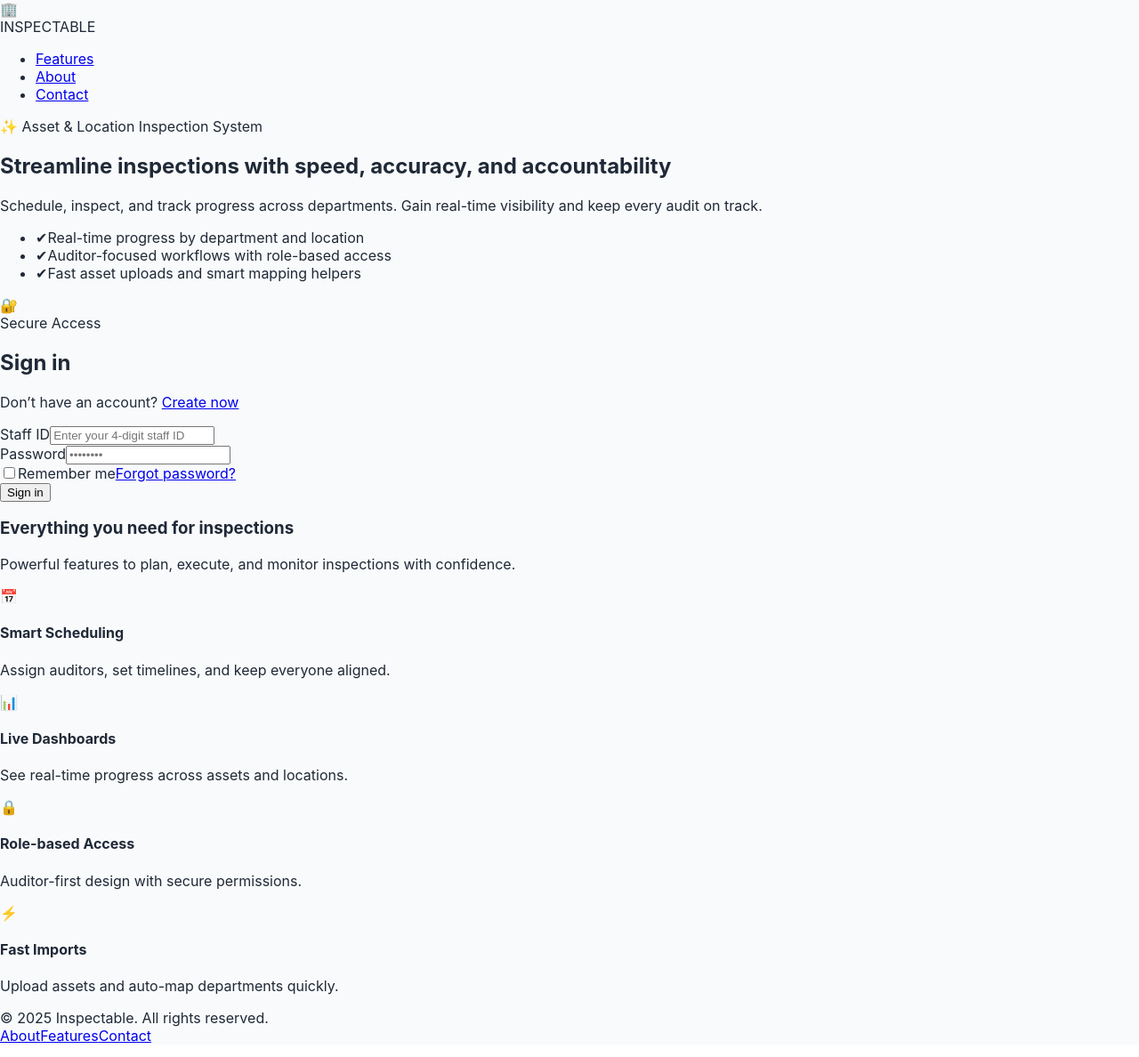
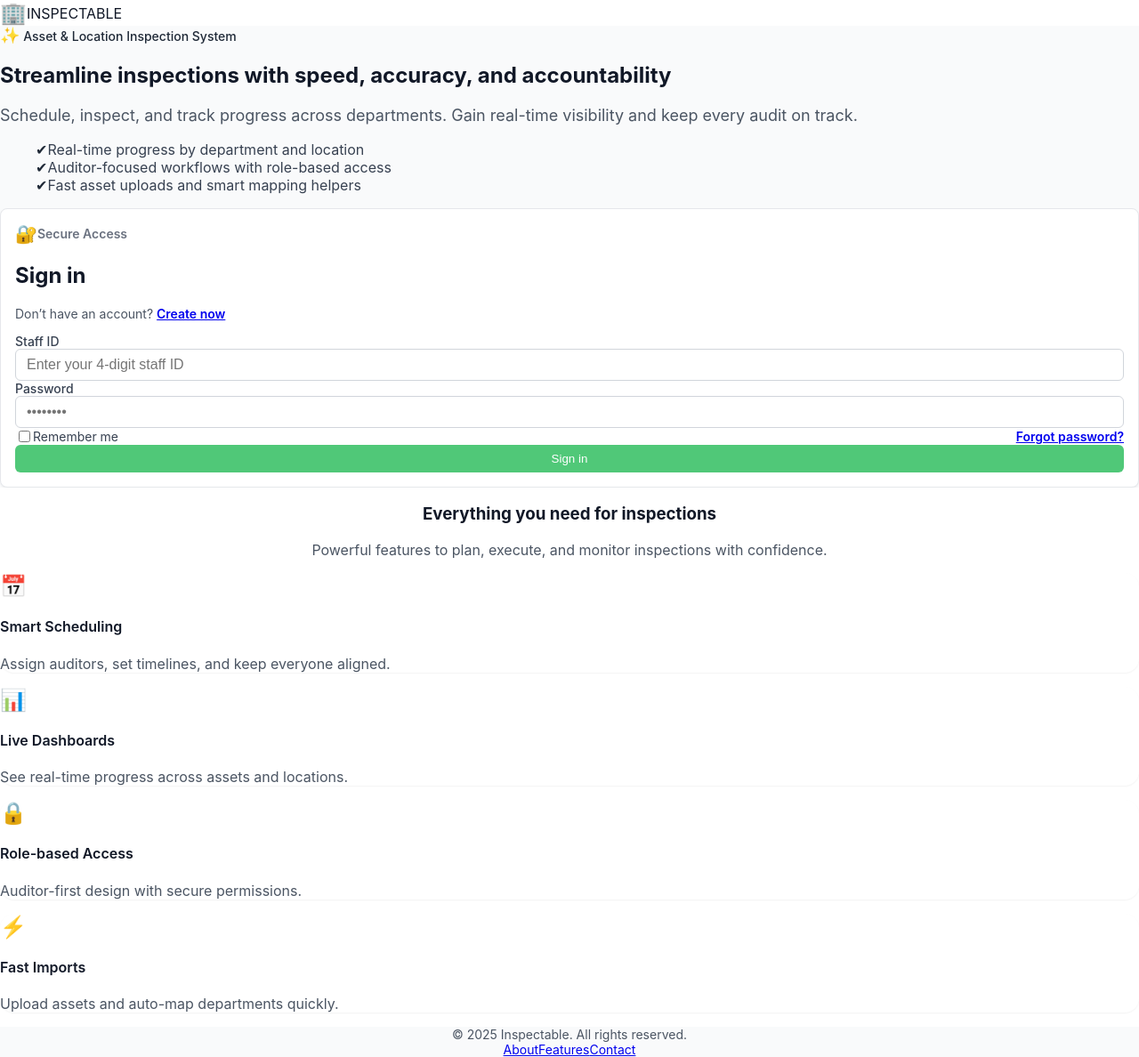
Before and after one commit to wilsonintai76/inspection-management-system, a Vue app in the folder vue-frontend/: page /login in a window 1280 px wide. Shown: the whole page at 89% size. Built offline with nearby package versions, Linux system fonts and the light colour scheme.

Commit message:
fix(ui): Remove tw- prefix from Tailwind config and all classes for proper DaisyUI styling

```diff
--- a/vue-frontend/src/views/Login.vue
+++ b/vue-frontend/src/views/Login.vue
@@ -1,67 +1,67 @@
 <template>
-  <div class="tw-min-h-screen tw-bg-gradient-to-b tw-from-indigo-50 tw-to-white tw-flex tw-flex-col">
+  <div class="min-h-screen bg-gradient-to-b from-indigo-50 to-white flex flex-col">
     <!-- Top Nav -->
-    <header class="tw-sticky tw-top-0 tw-z-20 tw-bg-white tw-border-b tw-border-gray-200 tw-backdrop-blur">
-      <nav class="tw-navbar tw-max-w-7xl tw-mx-auto tw-px-6 tw-h-16">
-        <div class="tw-navbar-start tw-flex tw-items-center tw-gap-3">
-          <div class="tw-text-2xl">🏢</div>
-          <div class="tw-font-extrabold tw-text-gray-900">INSPECTABLE</div>
+    <header class="sticky top-0 z-20 bg-white border-b border-gray-200 backdrop-blur">
+      <nav class="navbar max-w-7xl mx-auto px-6 h-16">
+        <div class="navbar-start flex items-center gap-3">
+          <div class="text-2xl">🏢</div>
+          <div class="font-extrabold text-gray-900">INSPECTABLE</div>
         </div>
-        <ul class="tw-navbar-end tw-hidden md:tw-flex tw-items-center tw-gap-6 tw-text-sm tw-text-gray-600">
-          <li><a href="#features" class="tw-hover:tw-text-gray-900 tw-transition-colors">Features</a></li>
-          <li><a href="#about" class="tw-hover:tw-text-gray-900 tw-transition-colors">About</a></li>
-          <li><a href="#contact" class="tw-hover:tw-text-gray-900 tw-transition-colors">Contact</a></li>
+        <ul class="navbar-end hidden md:flex items-center gap-6 text-sm text-gray-600">
+          <li><a href="#features" class="hover:text-gray-900 transition-colors">Features</a></li>
+          <li><a href="#about" class="hover:text-gray-900 transition-colors">About</a></li>
+          <li><a href="#contact" class="hover:text-gray-900 transition-colors">Contact</a></li>
         </ul>
       </nav>
     </header>
 
     <!-- Hero with login form -->
-    <section class="tw-flex-1">
-      <div class="tw-max-w-7xl tw-mx-auto tw-grid tw-grid-cols-1 lg:tw-grid-cols-2 tw-gap-12 tw-items-center tw-px-6 tw-pt-16 tw-pb-12">
+    <section class="flex-1">
+      <div class="max-w-7xl mx-auto grid grid-cols-1 lg:grid-cols-2 gap-12 items-center px-6 pt-16 pb-12">
         <!-- Marketing copy -->
         <div>
-          <span class="tw-inline-flex tw-items-center tw-gap-2 tw-text-indigo-700 tw-bg-indigo-100 tw-px-3 tw-py-1 tw-rounded-full tw-text-sm tw-font-medium">
-            <span class="tw-text-lg">✨</span> Asset & Location Inspection System
+          <span class="inline-flex items-center gap-2 text-indigo-700 bg-indigo-100 px-3 py-1 rounded-full text-sm font-medium">
+            <span class="text-lg">✨</span> Asset & Location Inspection System
           </span>
-          <h1 class="tw-mt-4 tw-text-4xl sm:tw-text-5xl tw-font-extrabold tw-text-gray-900 tw-leading-tight">
+          <h1 class="mt-4 text-4xl sm:text-5xl font-extrabold text-gray-900 leading-tight">
             Streamline inspections with speed, accuracy, and accountability
           </h1>
-          <p class="tw-mt-4 tw-text-gray-600 tw-text-lg">
+          <p class="mt-4 text-gray-600 text-lg">
             Schedule, inspect, and track progress across departments. Gain real-time visibility and keep every audit on track.
           </p>
 
-          <ul class="tw-mt-6 tw-space-y-3">
-            <li class="tw-flex tw-items-start tw-gap-3">
-              <span class="tw-text-green-600">✔</span>
-              <span class="tw-text-gray-700">Real-time progress by department and location</span>
+          <ul class="mt-6 space-y-3">
+            <li class="flex items-start gap-3">
+              <span class="text-green-600">✔</span>
+              <span class="text-gray-700">Real-time progress by department and location</span>
             </li>
-            <li class="tw-flex tw-items-start tw-gap-3">
-              <span class="tw-text-green-600">✔</span>
-              <span class="tw-text-gray-700">Auditor-focused workflows with role-based access</span>
+            <li class="flex items-start gap-3">
+              <span class="text-green-600">✔</span>
+              <span class="text-gray-700">Auditor-focused workflows with role-based access</span>
             </li>
-            <li class="tw-flex tw-items-start tw-gap-3">
-              <span class="tw-text-green-600">✔</span>
-              <span class="tw-text-gray-700">Fast asset uploads and smart mapping helpers</span>
+            <li class="flex items-start gap-3">
+              <span class="text-green-600">✔</span>
+              <span class="text-gray-700">Fast asset uploads and smart mapping helpers</span>
             </li>
           </ul>
         </div>
 
         <!-- Login card -->
-        <div class="tw-card tw-bg-white tw-shadow-xl tw-border tw-border-gray-100 tw-p-8 tw-relative">
-          <div class="tw-flex tw-items-center tw-gap-2 tw-mb-4">
-            <div class="tw-text-xl">🔐</div>
-            <div class="tw-text-sm tw-font-semibold tw-text-gray-500">Secure Access</div>
+        <div class="card bg-white shadow-xl border border-gray-100 p-8 relative">
+          <div class="flex items-center gap-2 mb-4">
+            <div class="text-xl">🔐</div>
+            <div class="text-sm font-semibold text-gray-500">Secure Access</div>
           </div>
 
-          <h2 class="tw-text-2xl tw-font-bold tw-text-gray-900">Sign in</h2>
-          <p class="tw-text-sm tw-text-gray-600 tw-mt-1">
+          <h2 class="text-2xl font-bold text-gray-900">Sign in</h2>
+          <p class="text-sm text-gray-600 mt-1">
             Don’t have an account?
-            <router-link to="/register" class="tw-text-indigo-600 hover:tw-text-indigo-700 tw-font-semibold">Create now</router-link>
+            <router-link to="/register" class="text-indigo-600 hover:text-indigo-700 font-semibold">Create now</router-link>
           </p>
 
-          <form class="tw-mt-6 tw-space-y-4" @submit.prevent="handleLogin">
+          <form class="mt-6 space-y-4" @submit.prevent="handleLogin">
             <div>
-              <label for="staff-id" class="tw-block tw-text-sm tw-font-medium tw-text-gray-700">Staff ID</label>
+              <label for="staff-id" class="block text-sm font-medium text-gray-700">Staff ID</label>
               <input
                 id="staff-id"
                 v-model="staffId"
@@ -71,12 +71,12 @@
                 maxlength="4"
                 pattern="\\d{4}"
                 autocomplete="username"
-                class="tw-input tw-input-bordered tw-mt-1 tw-w-full"
+                class="input input-bordered mt-1 w-full"
               />
             </div>
 
             <div>
-              <label for="password" class="tw-block tw-text-sm tw-font-medium tw-text-gray-700">Password</label>
+              <label for="password" class="block text-sm font-medium text-gray-700">Password</label>
               <input
                 id="password"
                 v-model="password"
@@ -84,31 +84,31 @@
                 placeholder="••••••••"
                 required
                 autocomplete="current-password"
-                class="tw-input tw-input-bordered tw-mt-1 tw-w-full"
+                class="input input-bordered mt-1 w-full"
               />
             </div>
 
-            <div class="tw-flex tw-items-center tw-justify-between">
-              <label class="tw-flex tw-items-center tw-gap-2 tw-text-sm tw-text-gray-700">
-                <input type="checkbox" v-model="rememberMe" class="tw-checkbox tw-checkbox-primary" />
+            <div class="flex items-center justify-between">
+              <label class="flex items-center gap-2 text-sm text-gray-700">
+                <input type="checkbox" v-model="rememberMe" class="checkbox checkbox-primary" />
                 <span>Remember me</span>
               </label>
-              <router-link to="/forgot-password" class="tw-text-sm tw-text-indigo-600 hover:tw-text-indigo-700 tw-font-semibold">Forgot password?</router-link>
+              <router-link to="/forgot-password" class="text-sm text-indigo-600 hover:text-indigo-700 font-semibold">Forgot password?</router-link>
             </div>
 
             <button type="submit" :disabled="isLoading"
-              class="tw-btn tw-btn-primary tw-w-full">
+              class="btn btn-primary w-full">
               <span v-if="!isLoading">Sign in</span>
-              <span v-else class="tw-inline-flex tw-items-center tw-gap-2">
-                <svg class="tw-animate-spin tw-h-4 tw-w-4 tw-text-white" xmlns="http://www.w3.org/2000/svg" fill="none" viewBox="0 0 24 24">
-                  <circle class="tw-opacity-25" cx="12" cy="12" r="10" stroke="currentColor" stroke-width="4" />
-                  <path class="tw-opacity-75" fill="currentColor" d="M4 12a8 8 0 018-8v4a4 4 0 00-4 4H4z" />
+              <span v-else class="inline-flex items-center gap-2">
+                <svg class="animate-spin h-4 w-4 text-white" xmlns="http://www.w3.org/2000/svg" fill="none" viewBox="0 0 24 24">
+                  <circle class="opacity-25" cx="12" cy="12" r="10" stroke="currentColor" stroke-width="4" />
+                  <path class="opacity-75" fill="currentColor" d="M4 12a8 8 0 018-8v4a4 4 0 00-4 4H4z" />
                 </svg>
                 Signing in...
               </span>
             </button>
 
-            <div v-if="error" class="tw-alert tw-alert-error">
+            <div v-if="error" class="alert alert-error">
               <span>{{ error }}</span>
             </div>
           </form>
@@ -117,44 +117,44 @@
     </section>
 
     <!-- Features -->
-    <section id="features" class="tw-py-16 tw-bg-white">
-      <div class="tw-max-w-7xl tw-mx-auto tw-px-6">
-        <h3 class="tw-text-3xl tw-font-bold tw-text-gray-900 tw-text-center">Everything you need for inspections</h3>
-        <p class="tw-text-gray-600 tw-text-center tw-mt-2">Powerful features to plan, execute, and monitor inspections with confidence.</p>
+    <section id="features" class="py-16 bg-white">
+      <div class="max-w-7xl mx-auto px-6">
+        <h3 class="text-3xl font-bold text-gray-900 text-center">Everything you need for inspections</h3>
+        <p class="text-gray-600 text-center mt-2">Powerful features to plan, execute, and monitor inspections with confidence.</p>
 
-        <div class="tw-mt-10 tw-grid tw-grid-cols-1 md:tw-grid-cols-2 lg:tw-grid-cols-4 tw-gap-6">
-          <div class="tw-border tw-border-gray-200 tw-rounded-xl tw-p-6 tw-bg-white tw-shadow-sm">
-            <div class="tw-text-2xl">📅</div>
-            <h4 class="tw-mt-3 tw-font-semibold tw-text-gray-900">Smart Scheduling</h4>
-            <p class="tw-text-gray-600 tw-mt-1">Assign auditors, set timelines, and keep everyone aligned.</p>
+        <div class="mt-10 grid grid-cols-1 md:grid-cols-2 lg:grid-cols-4 gap-6">
+          <div class="border border-gray-200 rounded-xl p-6 bg-white shadow-sm">
+            <div class="text-2xl">📅</div>
+            <h4 class="mt-3 font-semibold text-gray-900">Smart Scheduling</h4>
+            <p class="text-gray-600 mt-1">Assign auditors, set timelines, and keep everyone aligned.</p>
           </div>
-          <div class="tw-border tw-border-gray-200 tw-rounded-xl tw-p-6 tw-bg-white tw-shadow-sm">
-            <div class="tw-text-2xl">📊</div>
-            <h4 class="tw-mt-3 tw-font-semibold tw-text-gray-900">Live Dashboards</h4>
-            <p class="tw-text-gray-600 tw-mt-1">See real-time progress across assets and locations.</p>
+          <div class="border border-gray-200 rounded-xl p-6 bg-white shadow-sm">
+            <div class="text-2xl">📊</div>
+            <h4 class="mt-3 font-semibold text-gray-900">Live Dashboards</h4>
+            <p class="text-gray-600 mt-1">See real-time progress across assets and locations.</p>
           </div>
-          <div class="tw-border tw-border-gray-200 tw-rounded-xl tw-p-6 tw-bg-white tw-shadow-sm">
-            <div class="tw-text-2xl">🔒</div>
-            <h4 class="tw-mt-3 tw-font-semibold tw-text-gray-900">Role-based Access</h4>
-            <p class="tw-text-gray-600 tw-mt-1">Auditor-first design with secure permissions.</p>
+          <div class="border border-gray-200 rounded-xl p-6 bg-white shadow-sm">
+            <div class="text-2xl">🔒</div>
+            <h4 class="mt-3 font-semibold text-gray-900">Role-based Access</h4>
+            <p class="text-gray-600 mt-1">Auditor-first design with secure permissions.</p>
           </div>
-          <div class="tw-border tw-border-gray-200 tw-rounded-xl tw-p-6 tw-bg-white tw-shadow-sm">
-            <div class="tw-text-2xl">⚡</div>
-            <h4 class="tw-mt-3 tw-font-semibold tw-text-gray-900">Fast Imports</h4>
-            <p class="tw-text-gray-600 tw-mt-1">Upload assets and auto-map departments quickly.</p>
+          <div class="border border-gray-200 rounded-xl p-6 bg-white shadow-sm">
+            <div class="text-2xl">⚡</div>
+            <h4 class="mt-3 font-semibold text-gray-900">Fast Imports</h4>
+            <p class="text-gray-600 mt-1">Upload assets and auto-map departments quickly.</p>
           </div>
         </div>
       </div>
     </section>
 
     <!-- Footer -->
-    <footer class="tw-bg-gray-50 tw-border-t tw-border-gray-200 tw-py-8">
-      <div class="tw-max-w-7xl tw-mx-auto tw-px-6 tw-flex tw-flex-col sm:tw-flex-row tw-items-center tw-justify-between tw-gap-4">
-        <div class="tw-text-gray-600 tw-text-sm">© {{ new Date().getFullYear() }} Inspectable. All rights reserved.</div>
-        <div class="tw-flex tw-gap-6 tw-text-sm tw-text-gray-600">
-          <a href="#about" class="hover:tw-text-gray-900">About</a>
-          <a href="#features" class="hover:tw-text-gray-900">Features</a>
-          <a href="#contact" class="hover:tw-text-gray-900">Contact</a>
+    <footer class="bg-gray-50 border-t border-gray-200 py-8">
+      <div class="max-w-7xl mx-auto px-6 flex flex-col sm:flex-row items-center justify-between gap-4">
+        <div class="text-gray-600 text-sm">© {{ new Date().getFullYear() }} Inspectable. All rights reserved.</div>
+        <div class="flex gap-6 text-sm text-gray-600">
+          <a href="#about" class="hover:text-gray-900">About</a>
+          <a href="#features" class="hover:text-gray-900">Features</a>
+          <a href="#contact" class="hover:text-gray-900">Contact</a>
         </div>
       </div>
     </footer>
@@ -230,5 +230,5 @@ onMounted(() => {
 </script>
 
 <style scoped>
-/* Tailwind utility classes (prefixed with tw-) are used; minimal custom CSS */
+/* Tailwind utility classes (prefixed with ) are used; minimal custom CSS */
 </style>
--- a/vue-frontend/tailwind.config.js
+++ b/vue-frontend/tailwind.config.js
@@ -2,7 +2,6 @@
 import daisyui from 'daisyui'
 
 export default {
-  prefix: 'tw-',
   content: [
     "./index.html",
     "./src/**/*.{vue,js,ts,jsx,tsx}",
@@ -15,13 +14,9 @@ export default {
       },
     },
   },
-  corePlugins: {
-    preflight: true, // Enable preflight for DaisyUI to work properly
-  },
   plugins: [daisyui],
   daisyui: {
     themes: ["light", "dark"],
-    prefix: "tw-", // Apply the same prefix to DaisyUI components
     styled: true,
     base: true,
     utils: true,
```
